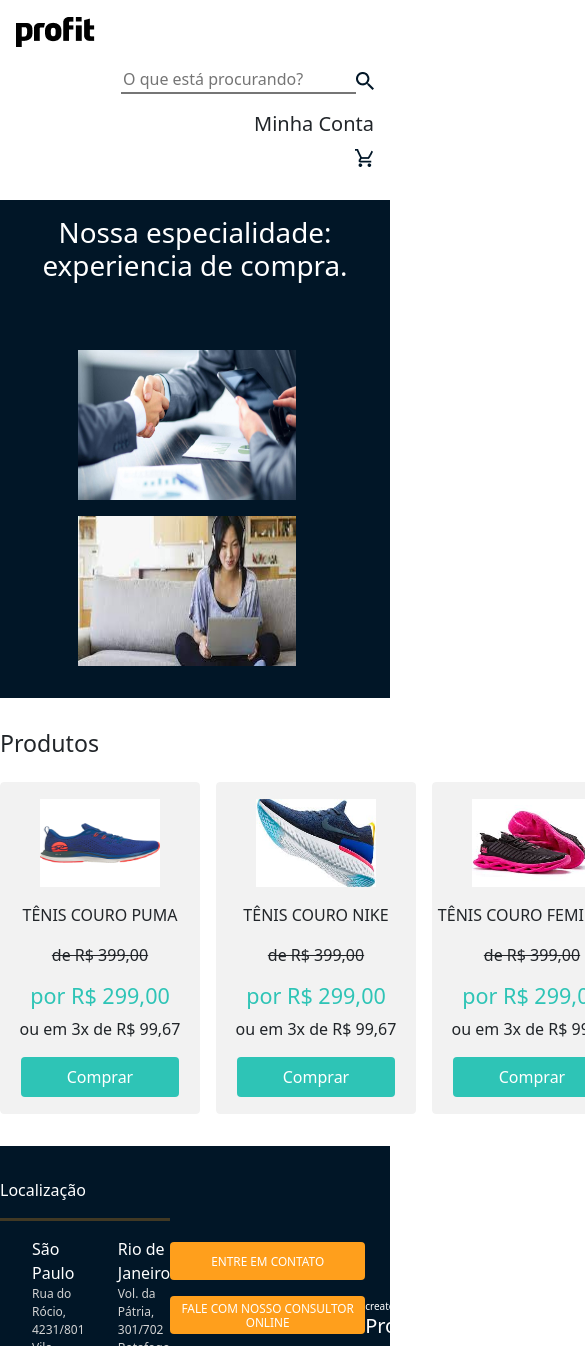
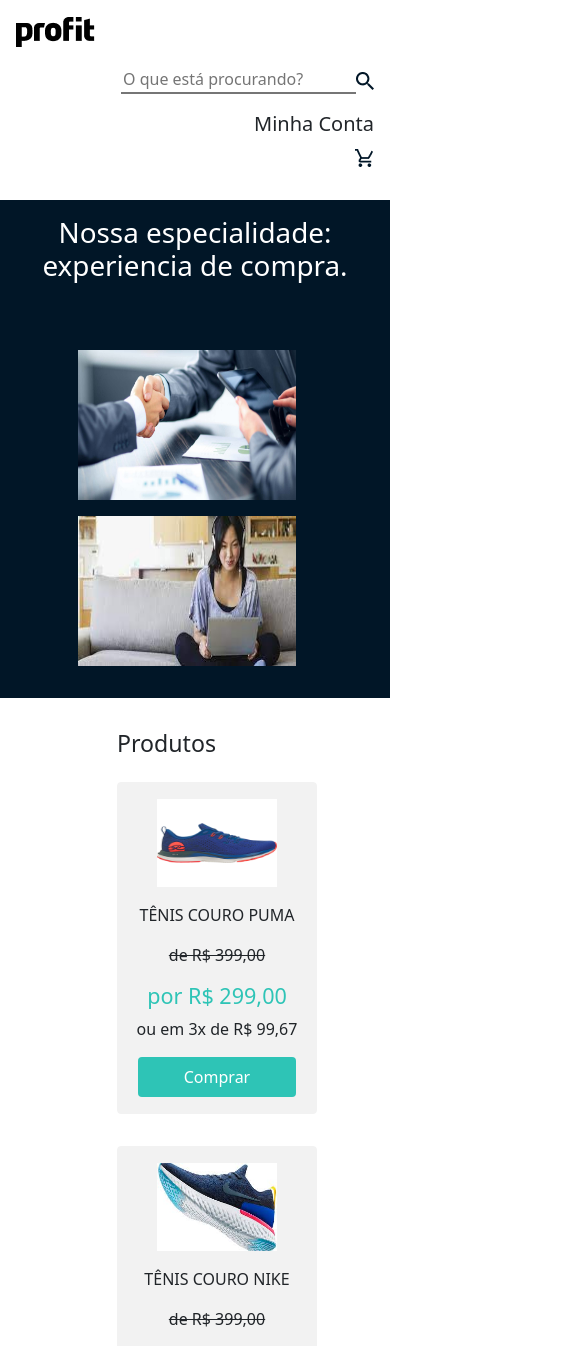
Before and after one commit to kelvyntelles/Projeto_Profit-e, a React (Create React App) app in the folder profit-app/: page / in a window 390 px wide. Shown: the top 1346 px of the page, 585 px wide, since content can reach past the window. Built offline with nearby package versions, Linux system fonts and the light colour scheme; what miragejs would draw is missing.

Commit message:
transformando Produtos em um componente responsivo

```diff
--- a/profit-app/src/components/Produtos/styles.ts
+++ b/profit-app/src/components/Produtos/styles.ts
@@ -54,4 +54,32 @@
             }
         }
     }
+
+    @media screen and (max-width: 862px) {
+        padding-left: 6rem;
+
+        .listaProdutos {
+            display: grid;
+            grid-template-columns: 2fr 2fr;
+            grid-template-rows: 2fr 2fr;
+
+            .item {
+                margin-bottom: 2rem;
+            }
+        }
+    }
+
+    @media screen and (max-width: 542px) {
+        padding-left: 30%;
+
+        .listaProdutos {
+            display: grid;
+            grid-template-columns: 1fr;
+            grid-template-rows: 1fr;
+
+            .item {
+                margin-bottom: 2rem;
+            }
+        }
+    }
 `
```
